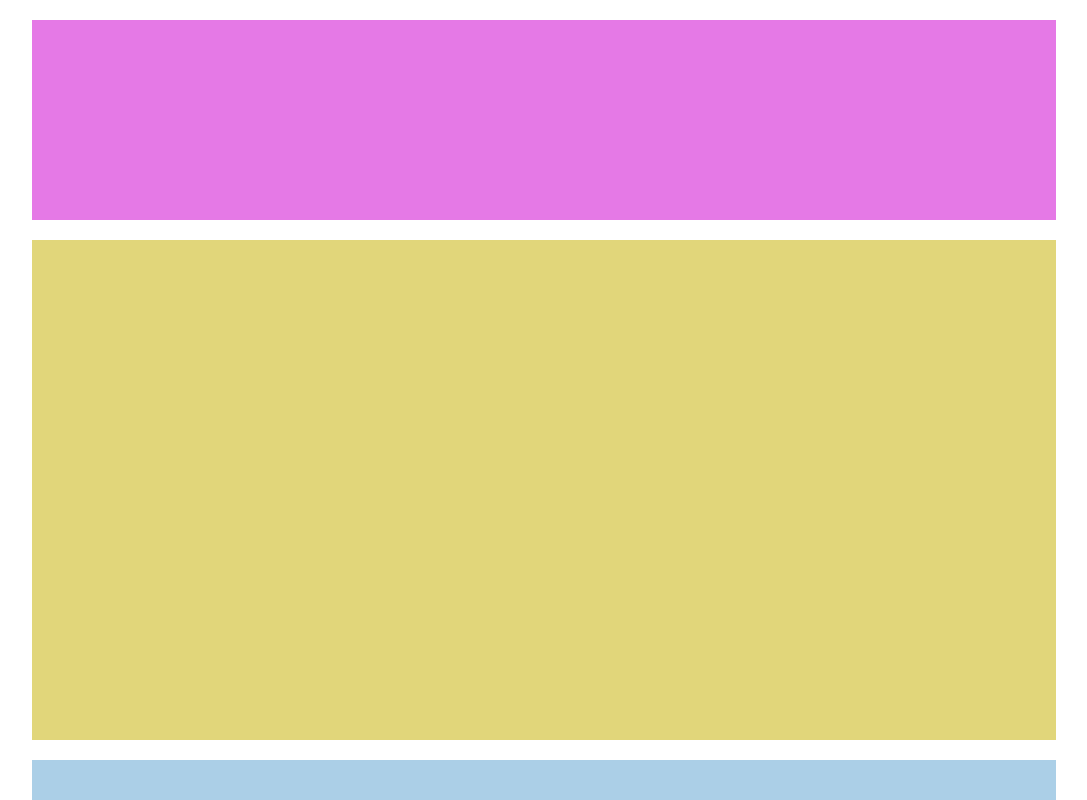
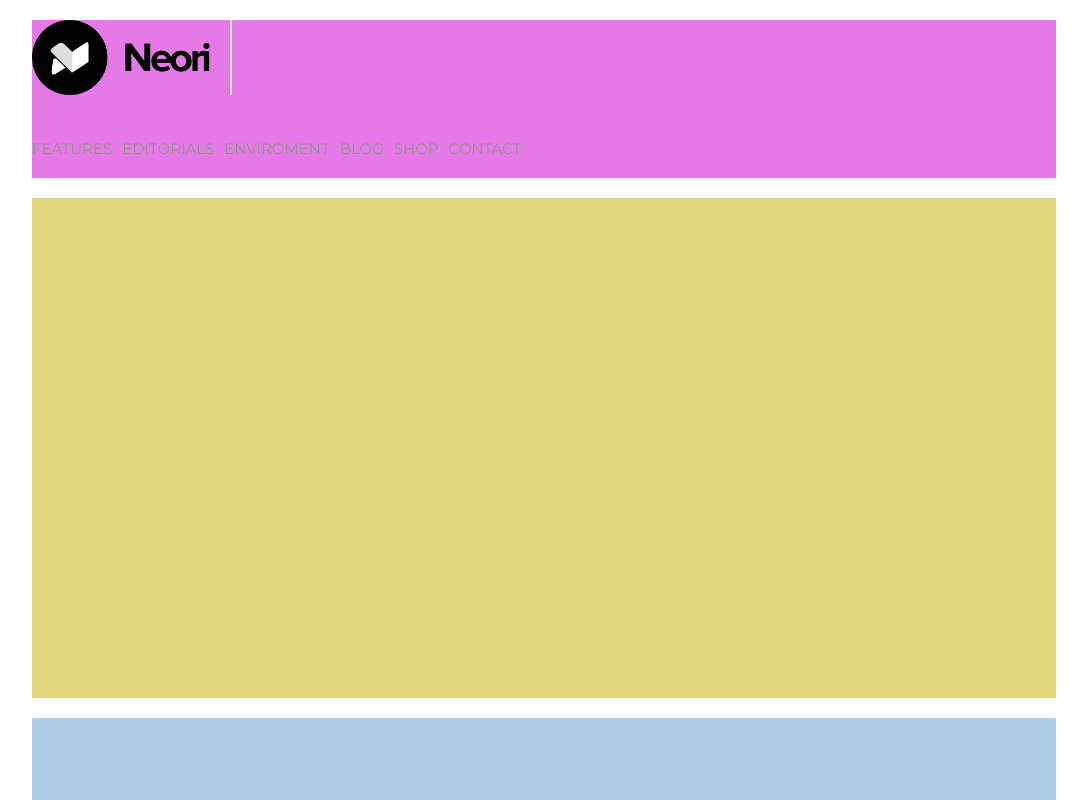
Before and after one commit to Mega-117/htmlcss-wp, a plain HTML site: page index.html in a window 1280 px wide. Shown: the top 800 px of the page, without its empty margins (96-1183 px from the left). Drawn offline with Linux system fonts and the light colour scheme.

Commit message:
impostato hearder

```diff
--- a/css/style.css
+++ b/css/style.css
@@ -2,6 +2,7 @@
     margin:0;
     padding:0;
     box-sizing: border-box;
+    font-family: 'Montserrat', sans-serif;
 }
 
 header,main{
@@ -12,8 +13,34 @@ header,main{
 
 header{
     background-color: #e579e6;
-    height:200px;
 }
+
+.logo{
+    padding-right: 20px;
+    margin-bottom: 20px;
+    border-right: 2px solid #e5e5e5;
+    width: 200px;
+}
+
+li{
+    list-style: none;
+    float: left;
+    padding: 20px 5px;
+}
+
+li:hover a{
+    background-color: #98d626;
+}
+
+.main-menu{
+    margin-left: -5px;
+}
+.main-menu-item{
+    font-size: 15px;
+    text-decoration: none;
+    color: #929292;
+}
+
 
 .block-1{
     background-color: #e1d67a;
--- a/index.html
+++ b/index.html
@@ -3,9 +3,24 @@
     <head>
         <title>layout wp</title>
         <link rel="stylesheet" href="css/style.css">
+        <link rel="preconnect" href="https://fonts.googleapis.com">
+        <link rel="preconnect" href="https://fonts.gstatic.com" crossorigin>
+        <link href="https://fonts.googleapis.com/css2?family=Montserrat:wght@200;300;400;500&display=swap" rel="stylesheet">
     </head>
     <body>
-        <header></header>
+        <header>
+            <img class="logo" src="img/logo.png" alt="logo">
+            <nav>
+                <ul class="main-menu clearfix">
+                    <li><a class="main-menu-item" href="#">FEATURES</a></li>
+                    <li><a class="main-menu-item" href="#">EDITORIALS</a></li>
+                    <li><a class="main-menu-item" href="#">ENVIROMENT</a></li>
+                    <li><a class="main-menu-item" href="#">BLOG</a></li>
+                    <li><a class="main-menu-item" href="#">SHOP</a></li>
+                    <li><a class="main-menu-item" href="#">CONTACT</a></li>
+                </ul>
+            </nav>
+        </header>
         <main>
             <div class="block-1"></div>
 
```
